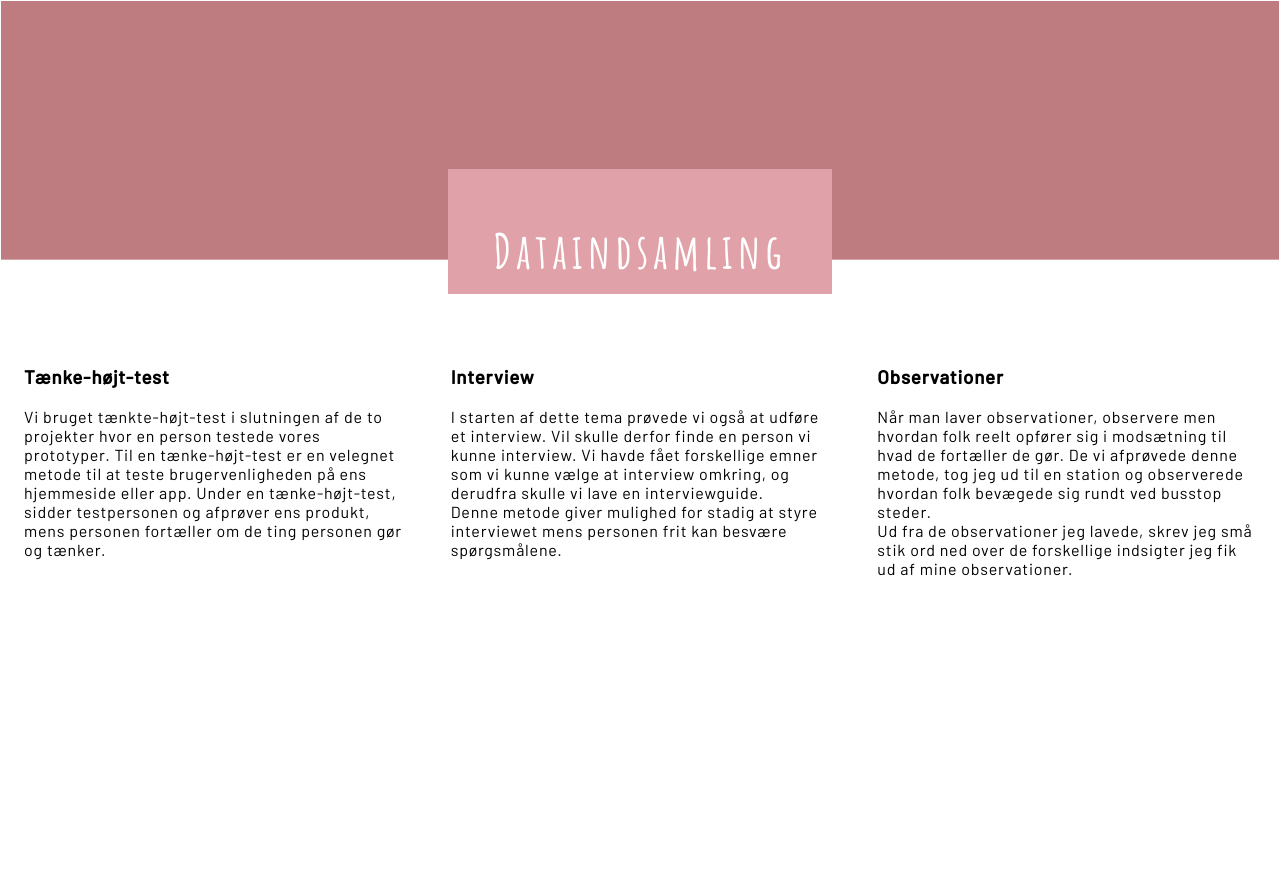
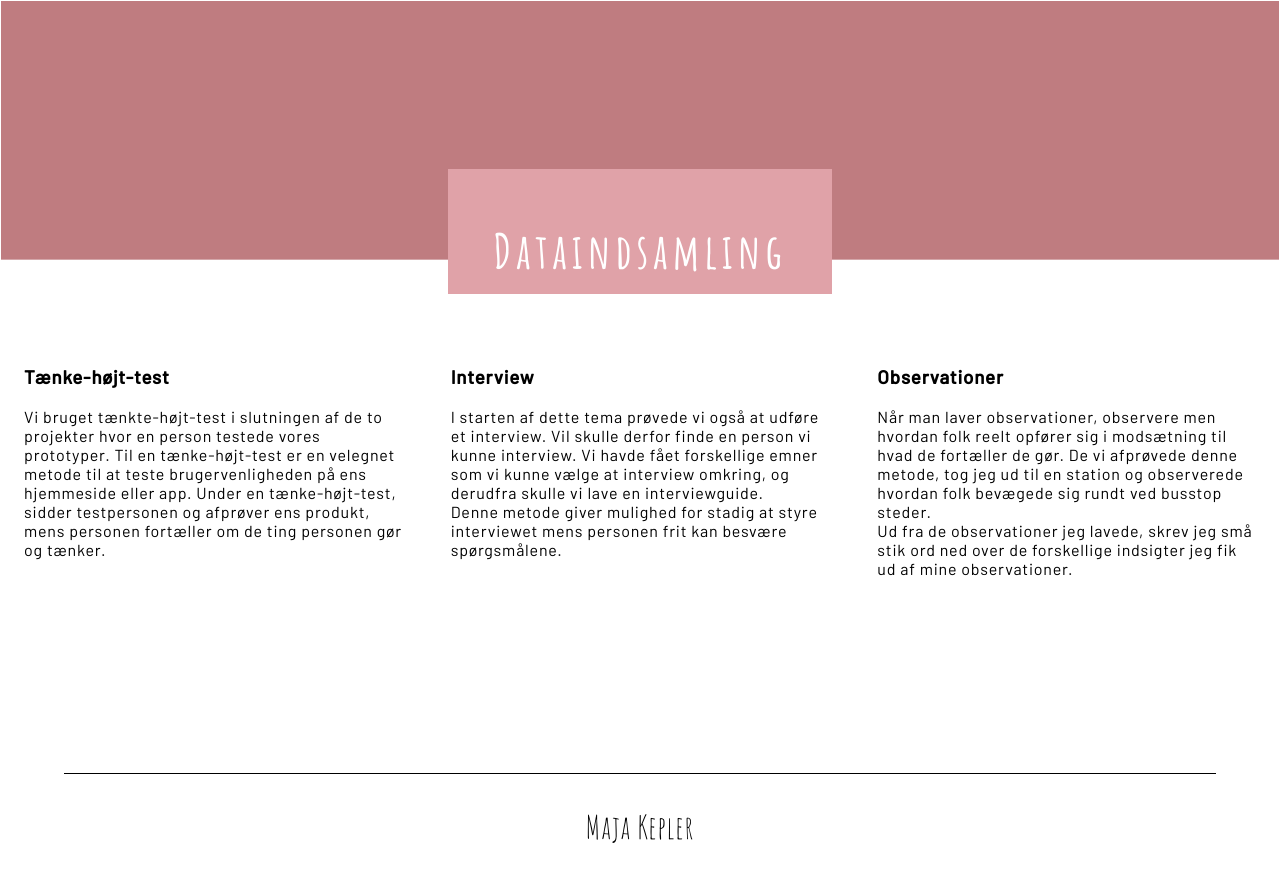
Before and after one commit to maja5178/portfolio, a plain HTML site: page ux.html in a window 1280 px wide. Shown: the part 2236-3115 px from the top of the page. Before the commit the page ends 2961 px from the top, so only its background shows below. Drawn offline with Linux system fonts and the light colour scheme.

Commit message:
Tilføjet footer til alle html sider

```diff
--- a/style.css
+++ b/style.css
@@ -52,6 +52,21 @@ p {
 h6 {
     margin: inherit;
     padding: inherit;
+}
+
+footer {
+    margin-top: 4rem;
+    margin-left: 4rem;
+    margin-right: 4rem;
+    border-top-width: 1px;
+    border-top-style: solid;
+}
+
+footer p {
+    font-family: 'Amatic SC', cursive;
+    text-align: center;
+    font-size: 2rem;
+
 }
 
 
@@ -328,6 +343,10 @@ a {
     filter: brightness(50%);
     -webkit-filter: brightness(30%);
     -webkit-transform: scale(1.02);
+}
+
+.hidden_footer {
+    display: none;
 }
 
 .dont_show {
--- a/ux.html
+++ b/ux.html
@@ -114,7 +114,7 @@
                     <h3>Sprint</h3>
                     <div class="link">
                         <a href="http://majakepler.dk/kea/03_ux/desingsprint_gruppe8.pdf" target="_blank">
-                            <h5>Link til dokumentationsside</h5>
+                            <h5>Link til dokumentation af sprint</h5>
                         </a>
                     </div>
                 </div>
@@ -157,6 +157,10 @@
     </section>
 
     <script src="script.js"></script>
+
+    <footer>
+        <p>Maja Kepler</p>
+    </footer>
 </body>
 
 </html>
```
Also changed, not shown: animation.html (+4 -0 lines), index.html (+2 -6 lines), indhold.html (+4 -0 lines), om.html (+4 -0 lines), web.html (+4 -0 lines), splash_billeder/slide_forside.svg.
